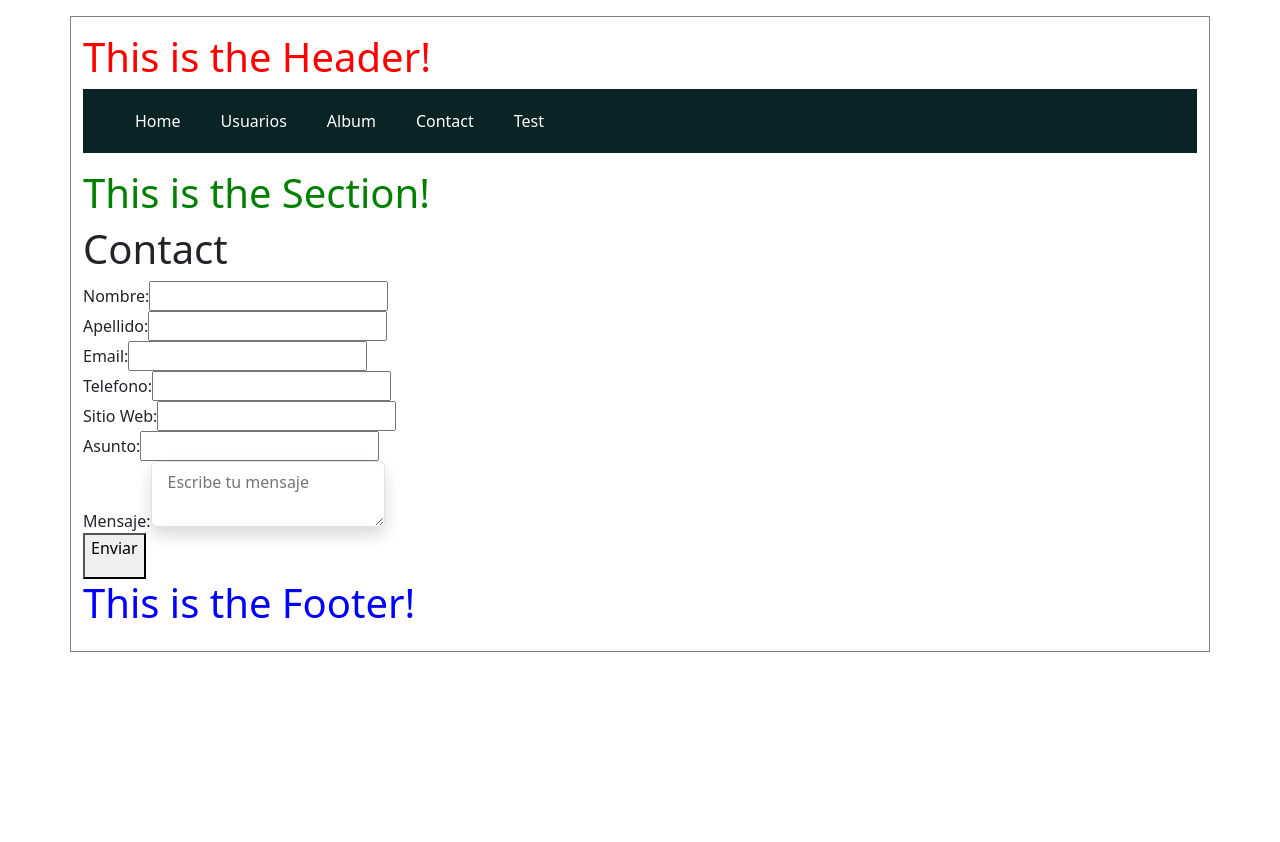
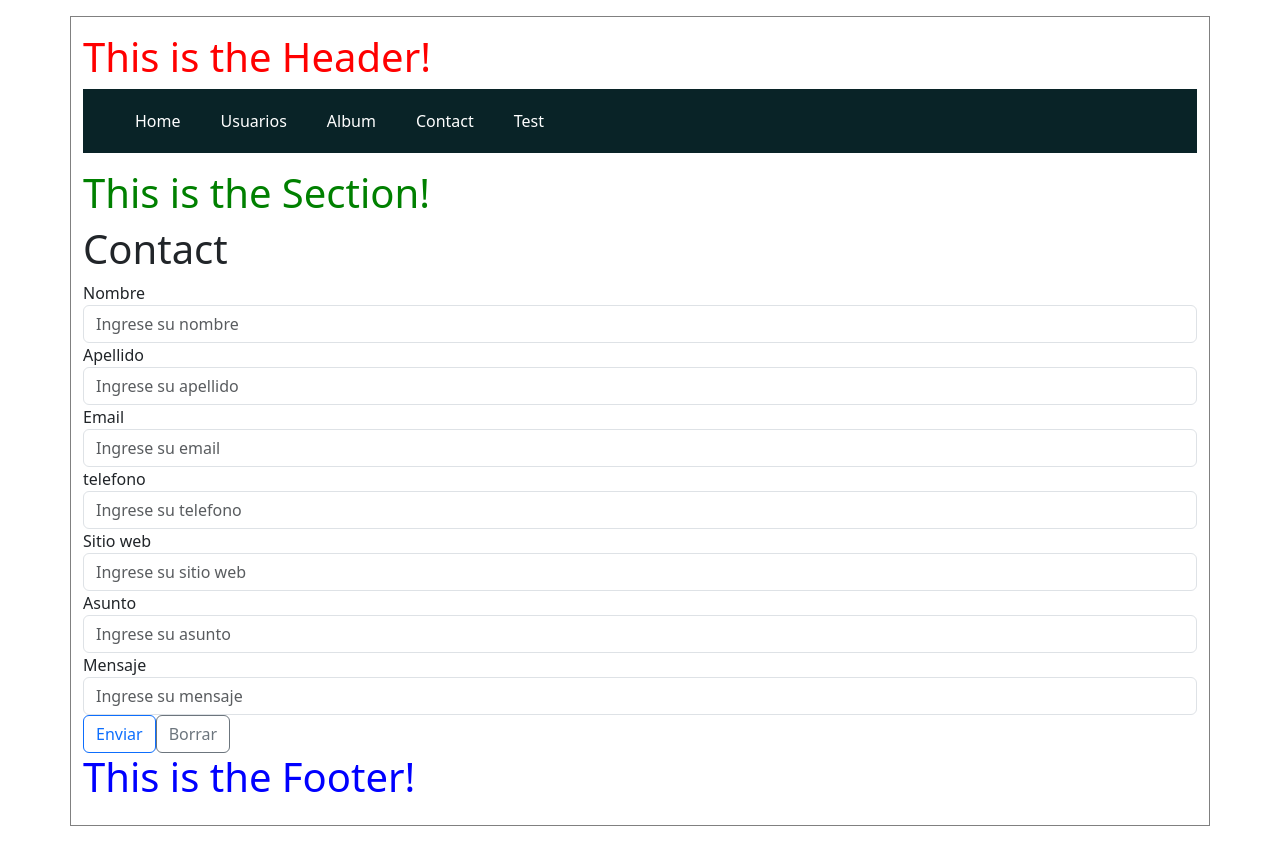
Before and after one commit to sevann-radhak/codo-a-codo-p1, a React (Create React App) app: page /contact in a window 1280 px wide. Before the commit the page ends 800 px from the top, so only its background shows below. Built offline with nearby package versions, Linux system fonts and the light colour scheme.

Commit message:
formulario y botones

```diff
--- a/src/components/Contact.tsx
+++ b/src/components/Contact.tsx
@@ -33,94 +33,101 @@ const Contact: React.FC = () => {
         <p>Form submitted successfully! (:</p>
       ) : (
         <form onSubmit={handleSubmit}>
-          <div>
-            <label>
-              Nombre:
-              <input
-                type="text"
-                name="nombre"
-                value={formData.nombre}
-                onChange={handleInputChange}
-                required
-              />
-            </label>
+          <div className="form-group">
+            <label htmlFor="nombre">Nombre</label>
+            <input
+              type="text"
+              className="form-control"
+              id="nombre"
+              name="nombre"
+              aria-describedby="emailHelp"
+              placeholder="Ingrese su nombre"
+              required
+              value={formData.nombre}
+              onChange={handleInputChange} />
+          </div>
+          <div className="form-group">
+            <label htmlFor="apellido">Apellido</label>
+            <input
+              type="text"
+              className="form-control"
+              id="apellido"
+              name="apellido"
+              aria-describedby="emailHelp"
+              placeholder="Ingrese su apellido"
+              required
+              value={formData.apellido}
+              onChange={handleInputChange} />
+          </div>
+          <div className="form-group">
+            <label htmlFor="email">Email</label>
+            <input
+              type="text"
+              className="form-control"
+              id="email"
+              name="email"
+              aria-describedby="emailHelp"
+              placeholder="Ingrese su email"
+              required
+              value={formData.email}
+              onChange={handleInputChange} />
+          </div>
+          <div className="form-group">
+            <label htmlFor="telefono">telefono</label>
+            <input
+              type="text"
+              className="form-control"
+              id="telefono"
+              name="telefono"
+              aria-describedby="emailHelp"
+              placeholder="Ingrese su telefono"
+              required
+              value={formData.telefono}
+              onChange={handleInputChange} />
+          </div>
+          <div className="form-group">
+            <label htmlFor="sitio web">Sitio web</label>
+            <input
+              type="text"
+              className="form-control"
+              id="sitio web"
+              name="sitio web"
+              aria-describedby="emailHelp"
+              placeholder="Ingrese su sitio web"
+              value={formData.sitioWeb}
+              onChange={handleInputChange} />
+          </div>
+          <div className="form-group">
+            <label htmlFor="asunto">Asunto</label>
+            <input
+              type="text"
+              className="form-control"
+              id="asunto"
+              name="asunto"
+              aria-describedby="emailHelp"
+              placeholder="Ingrese su asunto"
+              required
+              value={formData.asunto}
+              onChange={handleInputChange} />
+          </div>
+          <div className="form-group">
+            <label htmlFor="mensaje">Mensaje</label>
+            <input
+              type="text"
+              className="form-control"
+              id="mensaje"
+              name="mensaje"
+              aria-describedby="emailHelp"
+              placeholder="Ingrese su mensaje"
+              required
+              value={formData.mensaje}
+              onChange={handleInputChange} />
           </div>
           <div>
-            <label>
-              Apellido:
-              <input
-                type="text"
-                name="apellido"
-                value={formData.apellido}
-                onChange={handleInputChange}
-                required
-              />
-            </label>
+
           </div>
-          <div>
-            <label>
-              Email:
-              <input
-                type="email"
-                name="email"
-                value={formData.email}
-                onChange={handleInputChange}
-                required
-              />
-            </label>
-          </div>
-          <div>
-            <label>
-              Telefono:
-              <input
-                type="number"
-                name="telefono"
-                value={formData.telefono}
-                onChange={handleInputChange}
-                required
-              />
-            </label>
-          </div>
-          <div>
-            <label>
-              Sitio Web:
-              <input
-                type="text"
-                name="sitioWeb"
-                value={formData.sitioWeb}
-                onChange={handleInputChange}
-              />
-            </label>
-          </div>
-          <div>
-            <label>
-              Asunto:
-              <input
-                type="text"
-                name="asunto"
-                value={formData.asunto}
-                onChange={handleInputChange}
-                required
-              />
-            </label>
-          </div>
-          <div>
-            <label>
-              Mensaje:
-              <textarea
-                className="shadow appearance-none border rounded w-full py-2 px-3 text-gray-700 leading-tight focus:outline-none focus:shadow-outline"
-                id="message"
-                name="mensaje"
-                value={formData.mensaje}
-                onChange={handleInputChange}
-                placeholder="Escribe tu mensaje"
-                required
-              />
-            </label>
-          </div>
-          <button type="submit" name="enviar_formulario" id="enviar">
-            <p>Enviar</p>
-          </button>
+          <button type="submit" className="btn btn-outline-primary">Enviar</button>
+          <button type="reset" className="btn btn-outline-secondary">Borrar</button>
         </form>
       )}
     </div>
```
